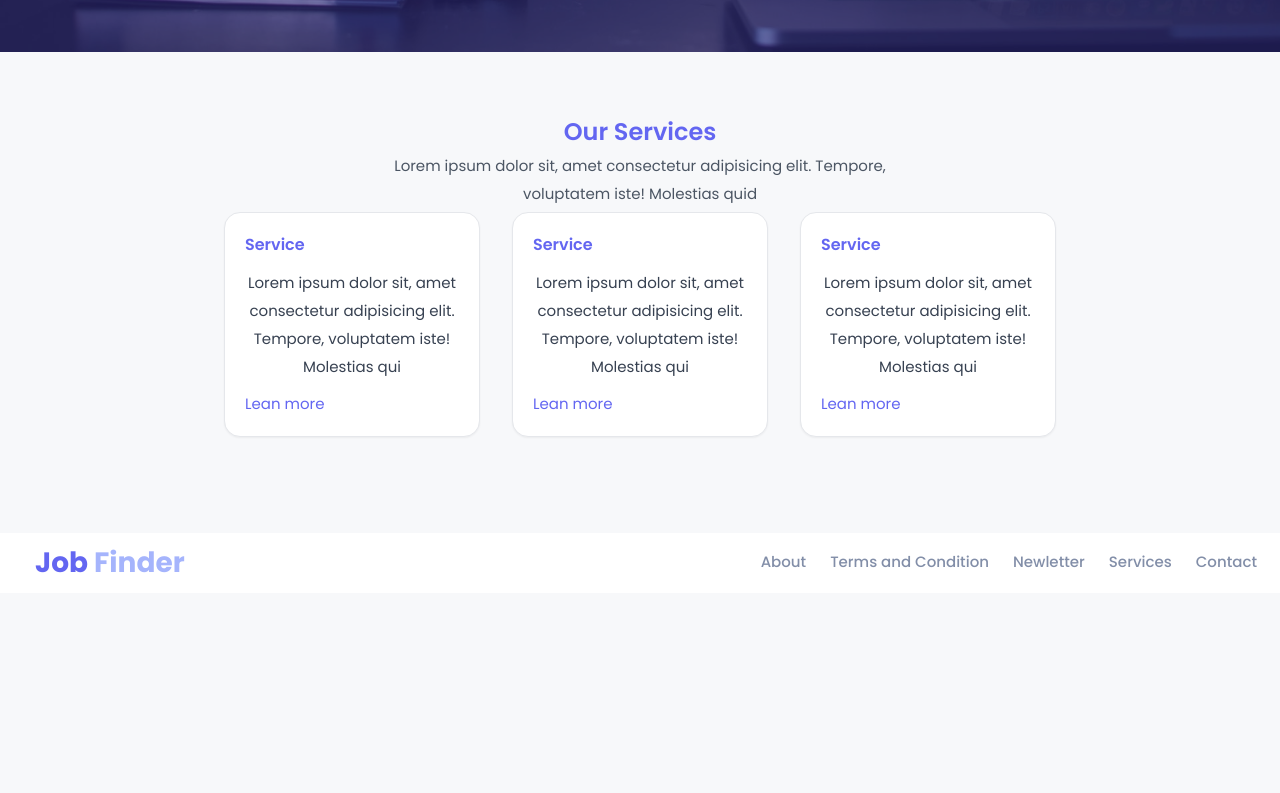
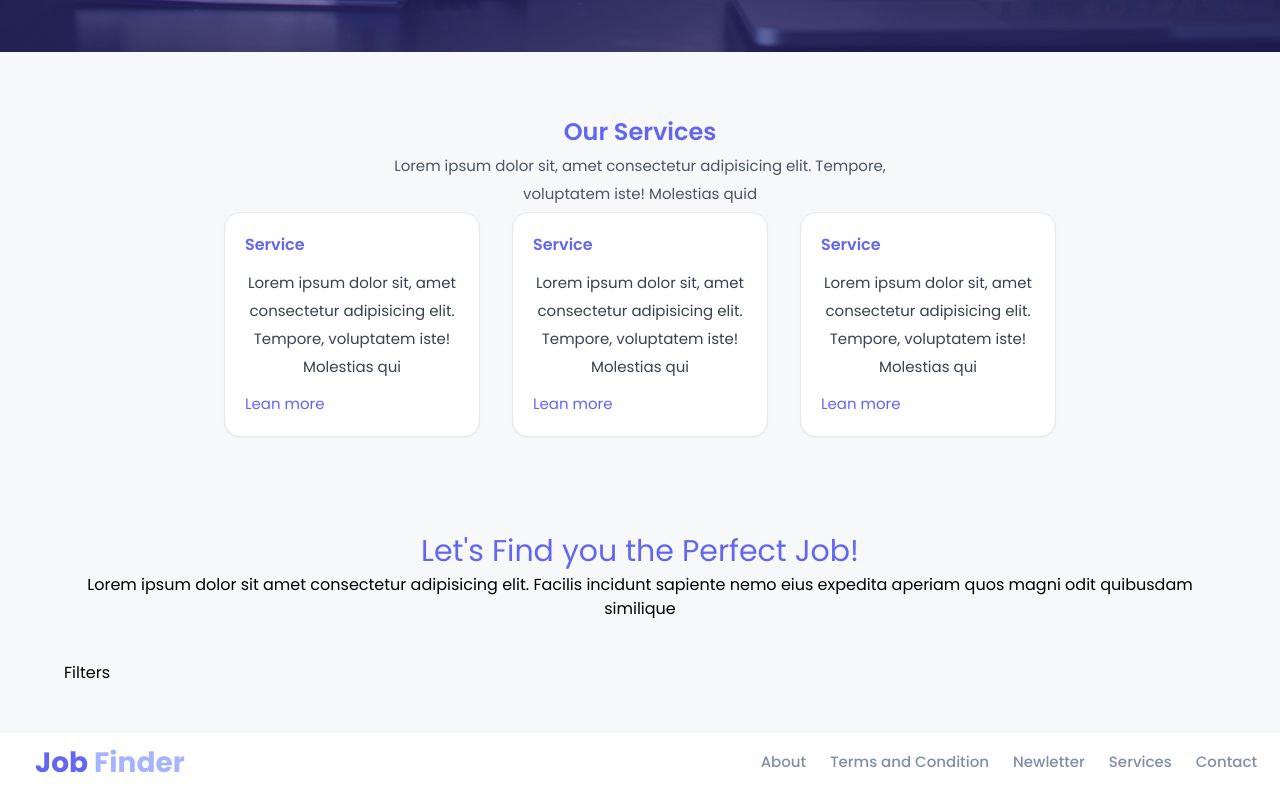
Before and after one commit to abdulhamid469/reactjs-job-finding-app, a React (Vite) app: page / in a window 1280 px wide. Shown: the part 588-1381 px from the top of the page. Before the commit the page ends 1181 px from the top, so only its background shows below. Built offline with nearby package versions, Linux system fonts and the light colour scheme.

Commit message:
Services section completed

```diff
--- /dev/null
+++ b/src/components/Filters/index.tsx
@@ -0,0 +1,7 @@
+const Filters = () => {
+  return (
+    <div>Filters</div>
+  )
+}
+
+export default Filters;
--- /dev/null
+++ b/src/components/WelcomeText/index.tsx
@@ -0,0 +1,10 @@
+const WelcomeText = () => {
+  return (
+    <div className="w-full md:px-16 px-5 mb-10 flex flex-col md:gap-1 gap-3 text-center">
+      <span className="md:text-3xl text-xl find-blod text-indigo-500">Let's Find you the Perfect Job!</span>
+      <span>Lorem ipsum dolor sit amet consectetur adipisicing elit. Facilis incidunt sapiente nemo eius expedita aperiam quos magni odit quibusdam similique</span>
+    </div>
+  )
+}
+
+export default WelcomeText;
--- a/src/pages/Home/index.tsx
+++ b/src/pages/Home/index.tsx
@@ -1,11 +1,19 @@
+import Filters from "../../components/Filters";
 import Hero from "../../components/Hero";
 import Services from "../../components/Services";
+import WelcomeText from "../../components/WelcomeText";
 
 const Home = () => {
   return (
     <div className="w-full">
       <Hero />
       <Services />
+      <div className="w-full mt-12 mb-12">
+        <WelcomeText />
+        <div className="w-full flex md:flex-row flex-col items-start relative md:px-16 px-5 gap-9">
+          <Filters />
+        </div>
+      </div>
     </div>
   )
 }
```
